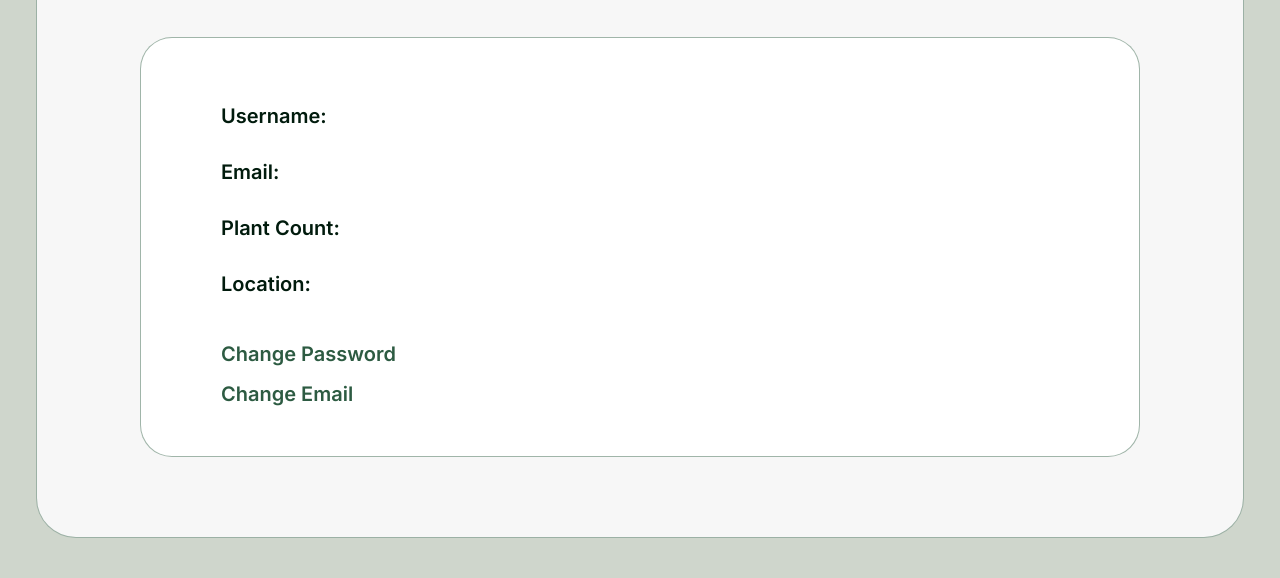
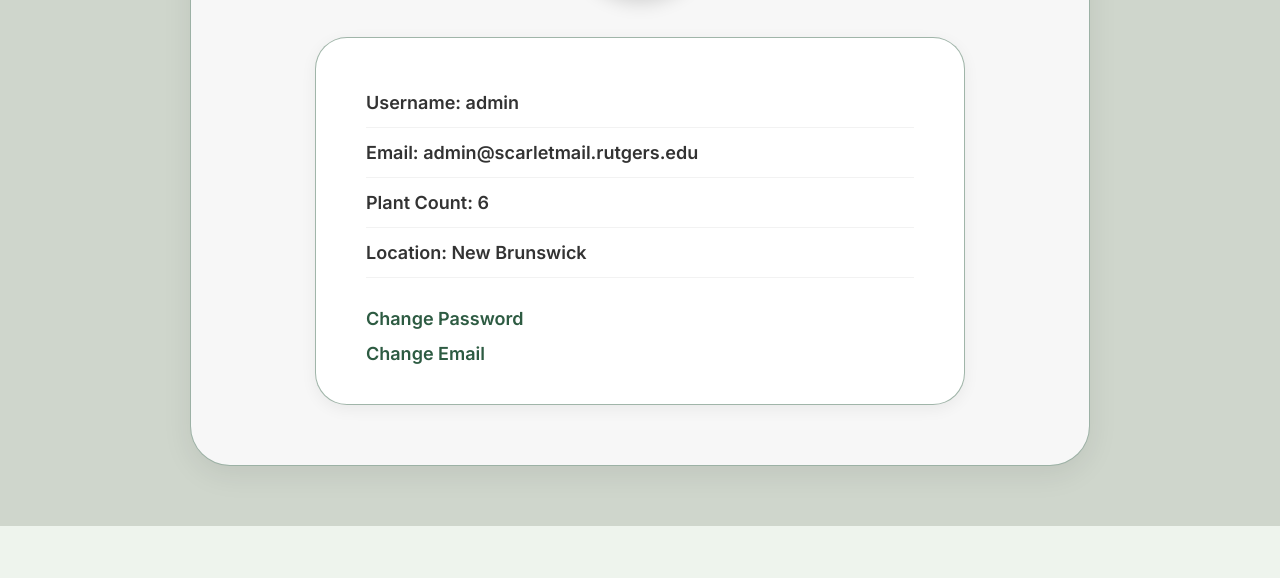
Before and after one commit to janani090/GardenPal_Capstone_Project, a website: page public/account.html in a window 1280 px wide. Shown: the part 367-945 px from the top of the page. After the commit the page ends 893 px from the top, so only its background shows below. Drawn offline with Linux system fonts and the light colour scheme.

```diff
--- a/public/account.css
+++ b/public/account.css
@@ -18,9 +18,6 @@
 background:var(--green-bg);
 color:var(--green-darker);
 }
-
-
-/* HEADER */
 
 header{
 background:var(--white);
@@ -47,7 +44,6 @@
 
 nav button {
 font-family: 'Poppins';
-font-style: normal;
 border: none;
 background: transparent;
 padding: 10px 22px;
@@ -56,12 +52,20 @@
 font-size: 15px;
 font-weight: 600;
 color: var(--green-darker);
+transition: 0.2s;
 }
 
 nav button.active {
 background: var(--white);
 box-shadow: 0 2px 8px rgba(0,0,0,0.08);
 }
+
+nav button:hover{
+background:rgba(255,255,255,0.6);
+}
+
+
+/* PROFILE ICON */
 
 .profile {
 width: 56px;
@@ -91,17 +95,27 @@
 /* MAIN PROFILE AREA */
 
 .profile-wrapper{
-padding:40px 36px;
+padding:60px 20px;
 background:#cfd6cc;
+
+display:flex;
+justify-content:center;
+align-items:center;
 }
-
 
 .profile-container{
 background:#F7F7F7;
 border-radius:40px;
 border:1px solid rgba(45,91,66,0.45);
-padding:80px 60px;
+
+padding:60px;
+
 text-align:center;
+
+width:100%;
+max-width:900px;
+
+box-shadow:0 8px 30px rgba(0,0,0,0.08);
 }
 
 
@@ -111,13 +125,18 @@
 width:140px;
 height:140px;
 margin:auto;
+
 border-radius:999px;
 background:#38A04B;
+
 display:flex;
 align-items:center;
 justify-content:center;
+
 font-size:70px;
 color:white;
+
+box-shadow:0 6px 18px rgba(0,0,0,0.15);
 }
 
 
@@ -132,45 +151,69 @@
 
 .profile-card{
 margin:40px auto 0;
-max-width:1000px;
+
+width:100%;
+max-width:650px;
 
 background:white;
 border-radius:32px;
 border:1px solid rgba(45,91,66,0.45);
 
-padding:50px 80px;
+padding:40px 50px;
 
 text-align:left;
+
+box-shadow:0 4px 16px rgba(0,0,0,0.06);
 }
 
 
 /* DATA ROWS */
 
 .row{
-display:grid;
-grid-template-columns:220px 1fr;
-padding:16px 0;
-font-size:20px;
+display:flex;
+justify-content:space-between;
+align-items:center;
+
+padding:14px 0;
+
+font-size:18px;
+
+border-bottom:1px solid rgba(0,0,0,0.05);
+}
+
+.row:last-child{
+border-bottom:none;
 }
 
 .label{
 font-weight:600;
+color:#333;
 }
 
 .value{
-color:#222;
+color:#444;
+font-weight:500;
 }
+
+
+/* ACCOUNT LINKS */
 
 .links{
 margin-top:30px;
 display:flex;
 flex-direction:column;
-gap:16px;
+gap:14px;
+align-items:flex-start;
 }
 
 .links a{
 color:var(--green-dark);
 text-decoration:none;
 font-weight:600;
-font-size:20px;
+font-size:18px;
+transition:0.2s;
 }
+
+.links a:hover{
+opacity:0.7;
+}
--- a/public/account.html
+++ b/public/account.html
@@ -16,6 +16,23 @@
 <link rel="stylesheet" href="account.css">
 
 </head>
+<!--
+<script>
+fetch("/api/account")
+  .then(res => res.json())
+  .then(user => {
+
+    document.getElementById("fullName").textContent = user.fullName;
+    document.getElementById("username").textContent = user.username;
+    document.getElementById("email").textContent = user.email;
+    document.getElementById("plants").textContent = user.plants;
+    document.getElementById("location").textContent = user.location;
+
+  })
+  .catch(() => {
+    window.location.href = "login.html";
+  });
+</script> -->
 
 <body>
 
@@ -44,29 +61,29 @@
 
 <div class="profile-avatar">👤</div>
 
-<h2 class="username"></h2>
+<h2 class="username" id="fullname"></h2>
 
 
 <div class="profile-card">
 
 <div class="row">
-<span class="label">Username:</span>
-<span class="value"></span>
+<span class="label" style="text-align: center;">Username: admin</span>
+<span class="value" id="username"></span>
 </div>
 
 <div class="row">
-<span class="label">Email:</span>
-<span class="value"></span>
+<span class="label" style="text-align: center;">Email: admin@scarletmail.rutgers.edu</span>
+<span class="value" id="email"></span>
 </div>
 
 <div class="row">
-<span class="label">Plant Count:</span>
-<span class="value"> </span>
+<span class="label" style="text-align: center;">Plant Count: 6</span>
+<span class="value" id="plants"> </span>
 </div>
 
 <div class="row">
-<span class="label">Location:</span>
-<span class="value"></span>
+<span class="label" style="text-align: center;">Location: New Brunswick</span>
+<span class="value" id="location"></span>
 </div>
 
 <div class="links">
```
Also changed, not shown: public/login.html (+11 -0 lines), server.js (+16 -4 lines), users.json (+16 -4 lines).
